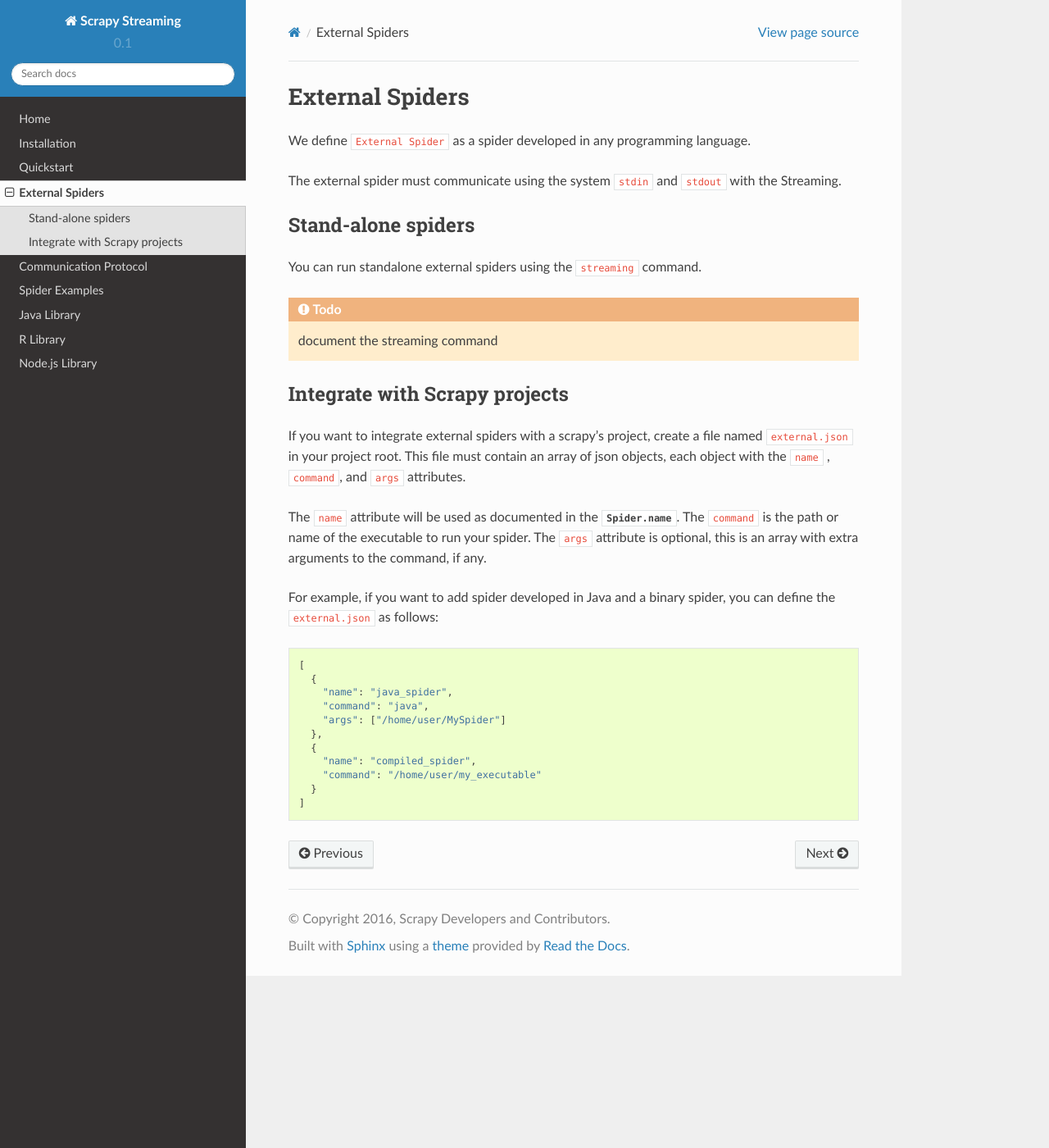
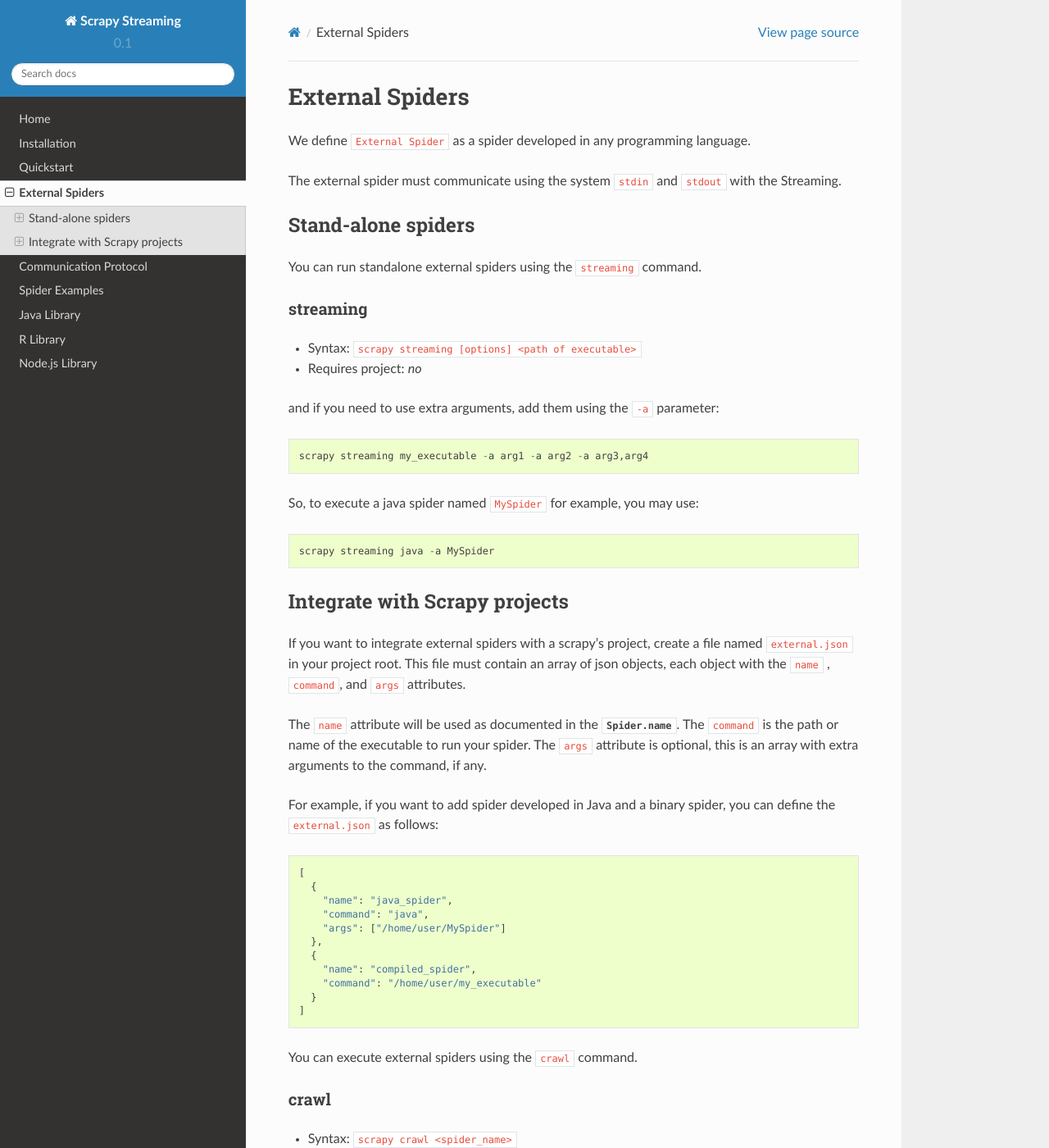
Before and after one commit to scrapy-plugins/scrapy-streaming, a Sphinx documentation site: the page built from docs/source/spiders.rst, in a window 1280 px wide and 1400 px high. Shown: the whole window at 82% size. Built offline with Sphinx 7.4.7 and the Read the Docs theme 2.0.0, drawn with Linux system fonts in a browser that asks for light colours; some of the changed text lies outside the part shown.

Commit message:
added commands docs

```diff
--- a/docs/source/spiders.rst
+++ b/docs/source/spiders.rst
@@ -10,7 +10,22 @@
 
 You can run standalone external spiders using the ``streaming`` command.
 
-.. todo:: document the streaming command
+.. command:: streaming
+
+streaming
+~~~~~~~~~
+
+* Syntax: ``scrapy streaming [options] <path of executable>``
+* Requires project: *no*
+
+and if you need to use extra arguments, add them using the ``-a`` parameter::
+
+    scrapy streaming my_executable -a arg1 -a arg2 -a arg3,arg4
+
+So, to execute a java spider named ``MySpider`` for example, you may use::
+
+    scrapy streaming java -a MySpider
+
 
 Integrate with Scrapy projects
 ------------------------------
@@ -39,3 +54,20 @@
         "command": "/home/user/my_executable"
       }
     ]
+
+
+You can execute external spiders using the ``crawl`` command.
+
+.. command:: crawl
+
+crawl
+~~~~~
+
+* Syntax: ``scrapy crawl <spider_name>``
+* Requires project: *yes*
+
+This command starts a spider given its name.
+
+Usage examples::
+
+    scrapy crawl java_spider
```
